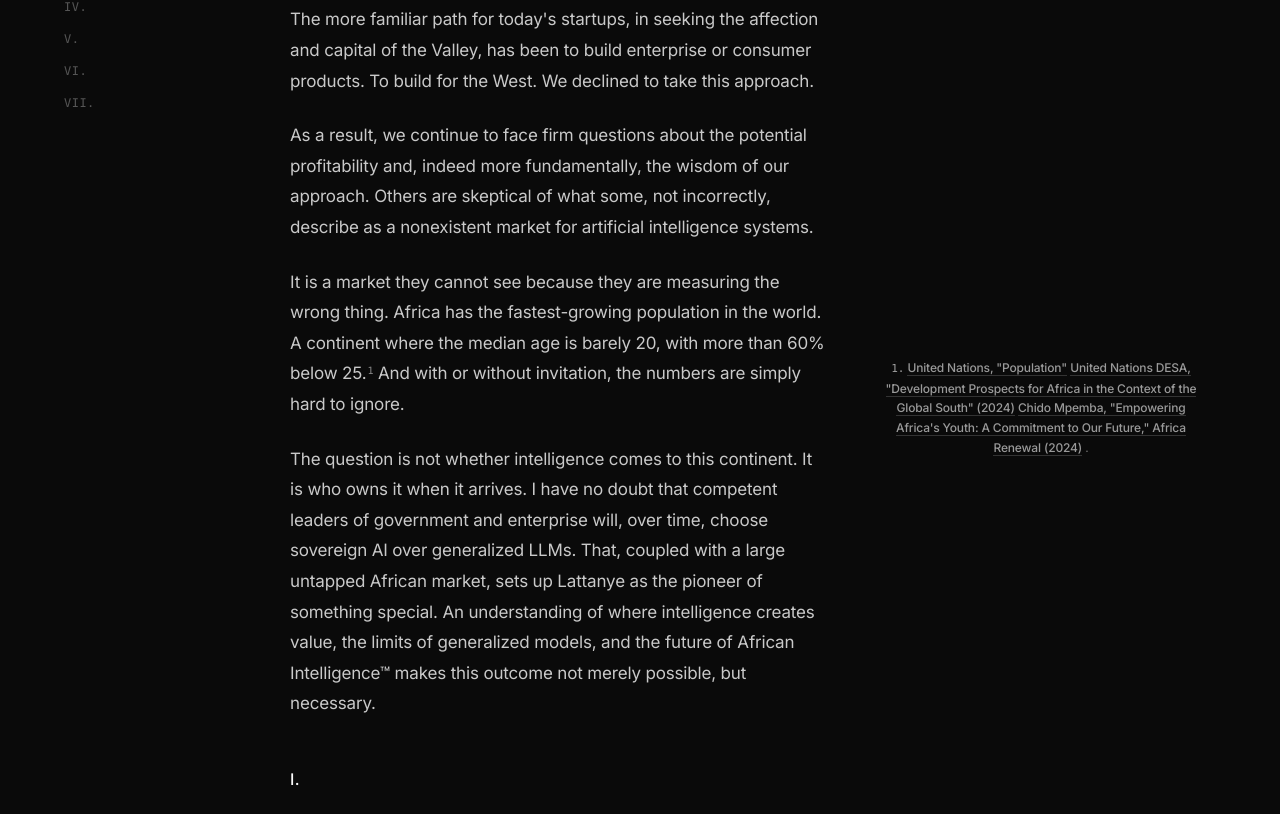
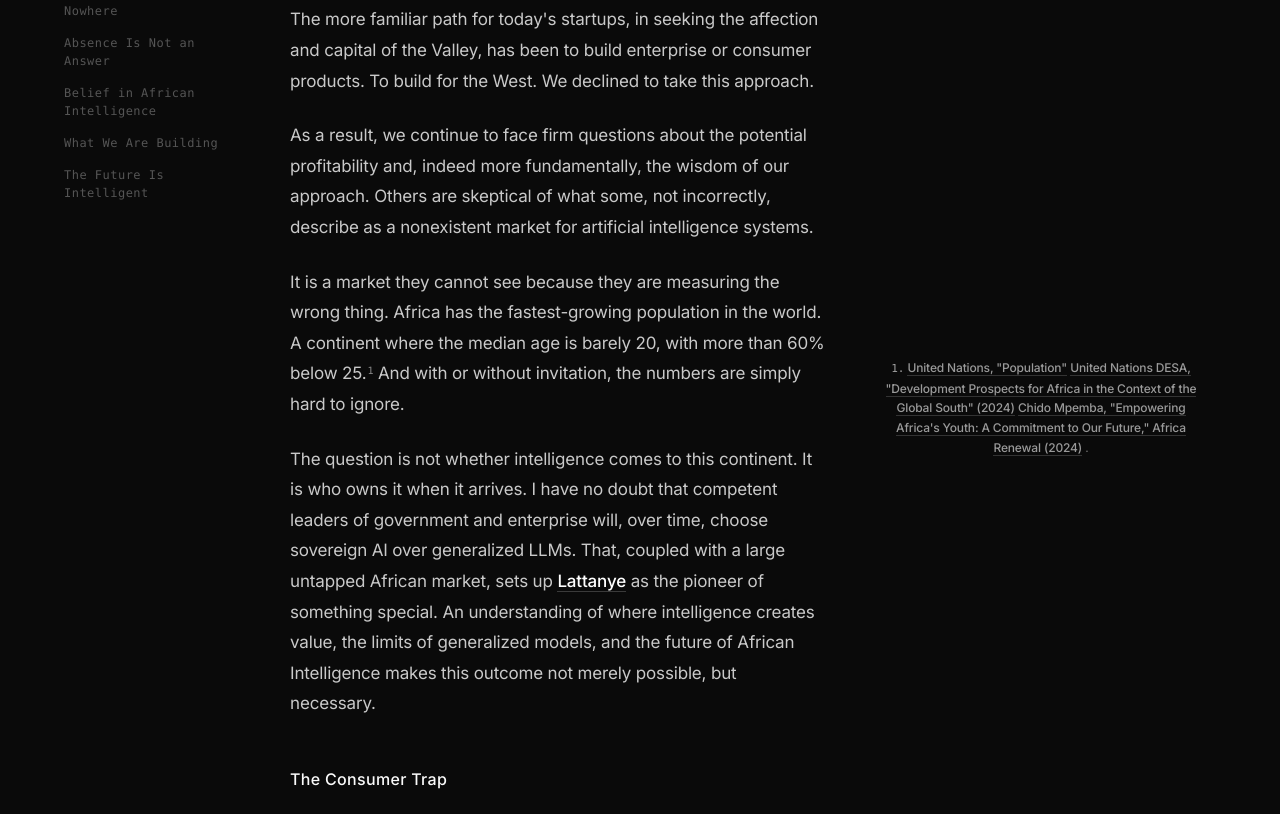
Before and after one commit to ydntatenda/tatenda-site, a Next.js app: page /writing/building-african-intelligence in a window 1280 px wide. Shown: the part 346-1160 px from the top of the page. Built offline with nearby package versions, Linux system fonts and the light colour scheme.

Commit message:
Add files via upload

```diff
--- a/app/writing/building-african-intelligence/ArticleView.tsx
+++ b/app/writing/building-african-intelligence/ArticleView.tsx
@@ -25,6 +25,29 @@
   );
 }
 
+function Linkified({ text }: { text: string }) {
+  const segs = text.split(/(Lattanye)/g);
+  return (
+    <Fragment>
+      {segs.map((seg, i) =>
+        seg === 'Lattanye' ? (
+          <a
+            key={i}
+            className="brand-link"
+            href="https://www.lattanye.group/"
+            target="_blank"
+            rel="noopener noreferrer"
+          >
+            Lattanye
+          </a>
+        ) : (
+          <Fragment key={i}>{seg}</Fragment>
+        )
+      )}
+    </Fragment>
+  );
+}
+
 function Para({ text }: { text: string }) {
   const parts = text.split(/(\{\{\d+\}\})/g);
   return (
@@ -40,7 +63,7 @@
             </Fragment>
           );
         }
-        return <Fragment key={i}>{part}</Fragment>;
+        return <Linkified key={i} text={part} />;
       })}
     </p>
   );
@@ -94,7 +117,7 @@
               document.getElementById(s.id)?.scrollIntoView({ behavior: 'smooth' });
             }}
           >
-            {s.label}
+            {(s as { title?: string }).title ?? s.label}
           </a>
         ))}
       </nav>
@@ -115,7 +138,11 @@
 
         {article.sections.map((s) => (
           <section key={s.id} id={s.id} data-section={s.id}>
-            {s.label ? <h2 className="section-numeral">{s.label}</h2> : null}
+            {s.label ? (
+              <h2 className="section-numeral">
+                {(s as { title?: string }).title ?? s.label}
+              </h2>
+            ) : null}
             {s.paras.map((p, i) => (
               <Para key={i} text={p} />
             ))}
--- a/app/writing/building-african-intelligence/article-data.ts
+++ b/app/writing/building-african-intelligence/article-data.ts
@@ -13,11 +13,11 @@
         "The more familiar path for today's startups, in seeking the affection and capital of the Valley, has been to build enterprise or consumer products. To build for the West. We declined to take this approach.",
         "As a result, we continue to face firm questions about the potential profitability and, indeed more fundamentally, the wisdom of our approach. Others are skeptical of what some, not incorrectly, describe as a nonexistent market for artificial intelligence systems.",
         "It is a market they cannot see because they are measuring the wrong thing. Africa has the fastest-growing population in the world. A continent where the median age is barely 20, with more than 60% below 25.{{1}} And with or without invitation, the numbers are simply hard to ignore.",
-        "The question is not whether intelligence comes to this continent. It is who owns it when it arrives. I have no doubt that competent leaders of government and enterprise will, over time, choose sovereign AI over generalized LLMs. That, coupled with a large untapped African market, sets up Lattanye as the pioneer of something special. An understanding of where intelligence creates value, the limits of generalized models, and the future of African Intelligence™ makes this outcome not merely possible, but necessary."
+        "The question is not whether intelligence comes to this continent. It is who owns it when it arrives. I have no doubt that competent leaders of government and enterprise will, over time, choose sovereign AI over generalized LLMs. That, coupled with a large untapped African market, sets up Lattanye as the pioneer of something special. An understanding of where intelligence creates value, the limits of generalized models, and the future of African Intelligence makes this outcome not merely possible, but necessary."
       ]
     },
     {
-      "id": "i",
+      "id": "i", "title": "The Consumer Trap",
       "label": "I.",
       "paras": [
         "Consumer artificial intelligence is a race to serve the average human being alive, and the average human being alive is a statistical figure who resembles no African. That race is essentially over, and it was won by companies whose distribution and capital and models will not be matched on this continent for a generation. The African consumer product is a thin layer stretched over a borrowed model. The model is theirs. The learning is theirs. The value is theirs. Africa performs the work of acquiring the user, absorbs the cost, and surrenders the only thing that compounds. We have lived this story in every commodity we ever pulled from our own ground. We mined the cobalt and queued to buy the phone.{{3}} A continent of wrappers is a continent of middlemen inside its own economy, renting back its own reality and calling the rent progress.",
@@ -25,7 +25,7 @@
       ]
     },
     {
-      "id": "ii",
+      "id": "ii", "title": "Intelligence as a Utility",
       "label": "II.",
       "paras": [
         "If consumer AI is the wrong race, the question becomes which race is the right one. It is anything but inevitable that our most compelling strides as a continent will be defined by our place in the AGI race. And whilst the development contest between frontier large language models puts us at the brink, it will not be the defining moment of our future. Artificial intelligence will redefine the world order only through its impact beyond enterprise and its advancement within the systems that currently run the lives of the general public: revenue, health, energy, and customs.{{5}} There is no question that this has quietly become as vital to our survival, perhaps even more so, as the vanishingly thin enterprise niches the frontier startups are scrambling to squeeze into. It has simply been less fashionable to say so.",
@@ -36,7 +36,7 @@
       ]
     },
     {
-      "id": "iii",
+      "id": "iii", "title": "The LLM Race to Nowhere",
       "label": "III.",
       "paras": [
         "The reason intelligent public systems, not consumer apps, are the real prize for Africans comes down to what a model is and is not. The large language models that have transfixed the world will only be capable of transforming the work of a multinational business or a government's operations if their power is unleashed within the context of a software system that has an opinionated view of the world, its idiosyncratic objects, logic, and physics.",
@@ -48,7 +48,7 @@
       ]
     },
     {
-      "id": "iv",
+      "id": "iv", "title": "Absence Is Not an Answer",
       "label": "IV.",
       "paras": [
         "This is no longer a question of efficiency alone. AI is becoming infrastructure of extraordinary strategic consequence, increasingly embedded in systems of finance, energy, and defence, making it imperative that governments begin to treat it as such. The choice is not whether to let this technology into the machinery of the state. It is already coming. The world is in the midst of an AI revolution that is reshaping industries and economies, and the choice that remains is whether the state owns it or rents it.{{5}}",
@@ -59,7 +59,7 @@
       ]
     },
     {
-      "id": "v",
+      "id": "v", "title": "Belief in African Intelligence",
       "label": "V.",
       "paras": [
         "To build this, we first have to believe we are allowed to. We have, as a continent, and perhaps as a civilization, grown uncertain of what we believe and far too fearful of embracing any degree of specificity of our own, deferring instead to systems and standards built elsewhere, for someone else.",
@@ -70,7 +70,7 @@
       ]
     },
     {
-      "id": "vi",
+      "id": "vi", "title": "What We Are Building",
       "label": "VI.",
       "paras": [
         "Everything we build answers to one person: not the average user the frontier optimizes for, but the citizen those systems were never designed to serve, the edge case by the measure of a model trained on someone else's world. Lattanye makes possible quantifiable and transformative results for that human. Our agentic systems are inspired by reality, and there is, here, a dialectic between ground truth, tribal knowledge, and that edge-case person. The institutions that we serve, representing the durable, load-bearing infrastructure of our society, grasp this. They demand nothing less; they know society can afford nothing less.",
@@ -82,7 +82,7 @@
       ]
     },
     {
-      "id": "vii",
+      "id": "vii", "title": "The Future Is Intelligent",
       "label": "VII.",
       "paras": [
         "The next chapter belongs not to the critics and bystanders, those at the margins of creative empires, but to those who build them. The future belongs not to those who style themselves as creators, or even to the merely brave, but to those who actually build something substantial and lasting. The skeptics and cynics, those who doubt without putting anything at risk, and those who deride the work of others without even feigning to construct something of their own, will be swept aside.",
```
